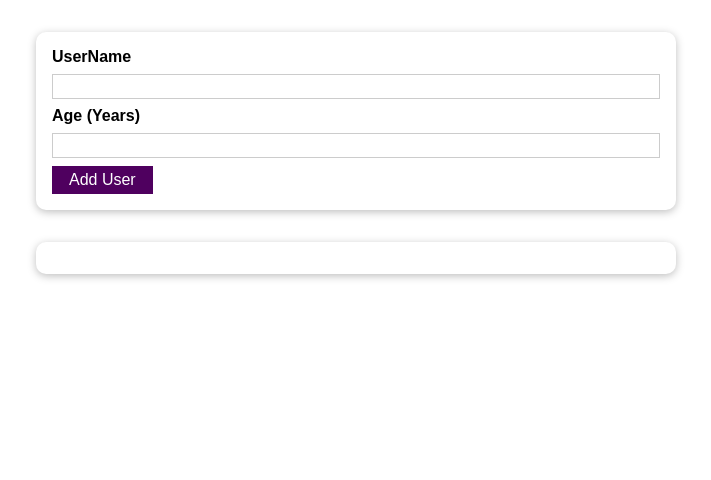
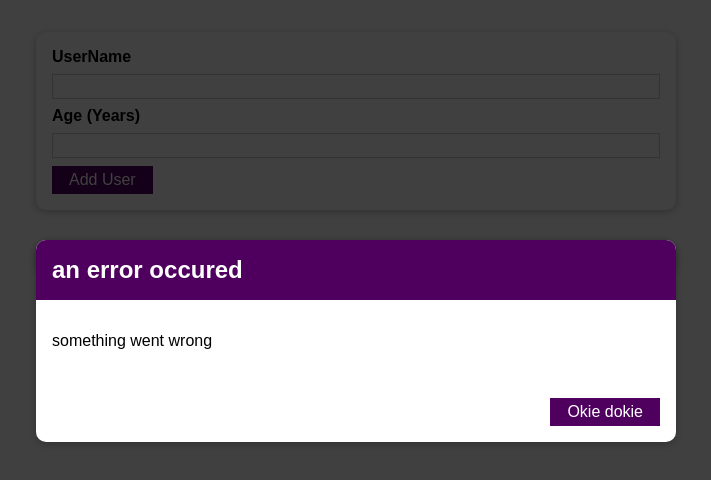
Before and after one commit to AnthonyRSpyker/Adding_Users_app, a React (Create React App) app in the folder Adding_Users/: page / in a window 1280 px wide. Shown: the top 480 px of the page, without its empty margins (284-995 px from the left). Built offline with nearby package versions, Linux system fonts and the light colour scheme.

Commit message:
modal is present and background is disabled when error modal is present.

```diff
--- a/Adding_Users/src/compononents/UI/ErrorModel/ErrorModel.component.js
+++ b/Adding_Users/src/compononents/UI/ErrorModel/ErrorModel.component.js
@@ -5,7 +5,10 @@ import Button from '../Button/Button.component'
 
 import classes from './ErrorModel-style.module.css'
 const ErrorModel = props => {
-    return <Card className={classes.modal}>
+    return (
+    <div>
+        <div className={classes.backdrop} />
+    <Card className={classes.modal}>
         <header className={classes.header}>
             <h2>
                 {props.title}
@@ -18,6 +21,8 @@ const ErrorModel = props => {
             <Button>Okie dokie</Button>
         </footer>
     </Card>
+    </div>
+    )
 }
 
 export default ErrorModel
--- a/Adding_Users/src/compononents/Users/AddUser/AddUser.component.js
+++ b/Adding_Users/src/compononents/Users/AddUser/AddUser.component.js
@@ -2,6 +2,8 @@ import React, { useState } from 'react';
 
 import Card from '../../UI/Card/Card.component'
 import Button from '../../UI/Button/Button.component'
+import ErrorModel from '../../UI/ErrorModel/ErrorModel.component';
+
 import classes from './AddUser-styles.module.css'
 
 const AddUser = (props) => {
@@ -36,6 +38,8 @@ const AddUser = (props) => {
     }
 
     return (
+    <div>
+    <ErrorModel title='an error occured' message='something went wrong' />
     <Card className={classes.input}>
     <form onSubmit={addUserHandler}>
         <label htmlFor="username">UserName</label>
@@ -45,6 +49,7 @@ const AddUser = (props) => {
         <Button type="submit">Add User</Button>
     </form>
     </Card>
+    </div>
     )
 };
 
```
